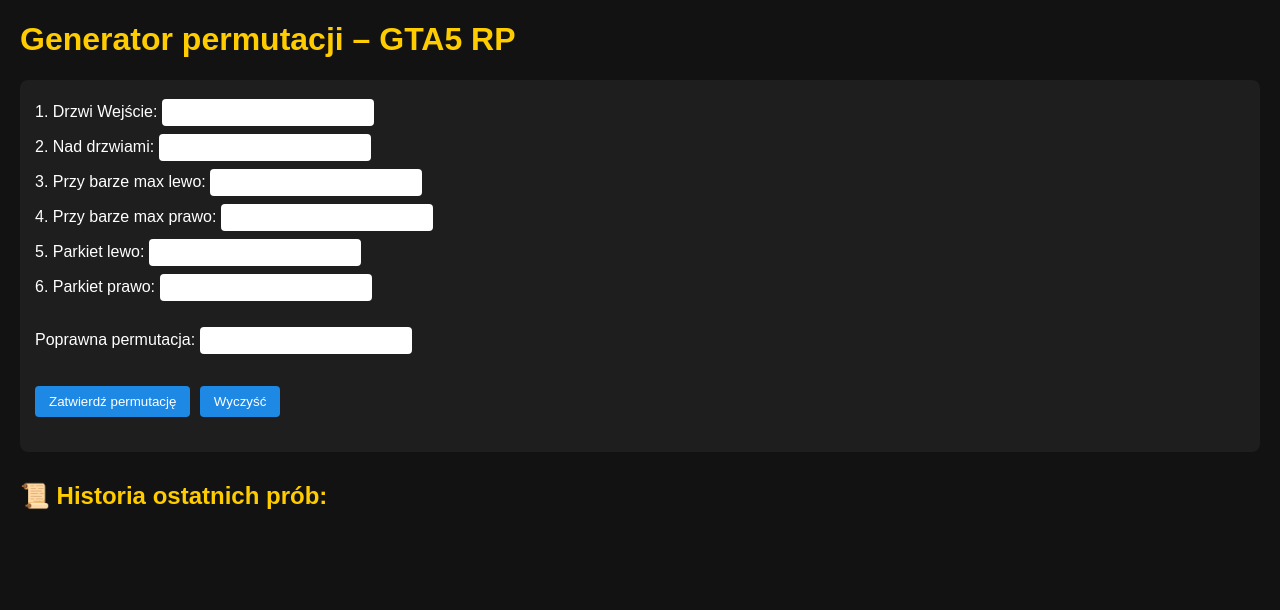
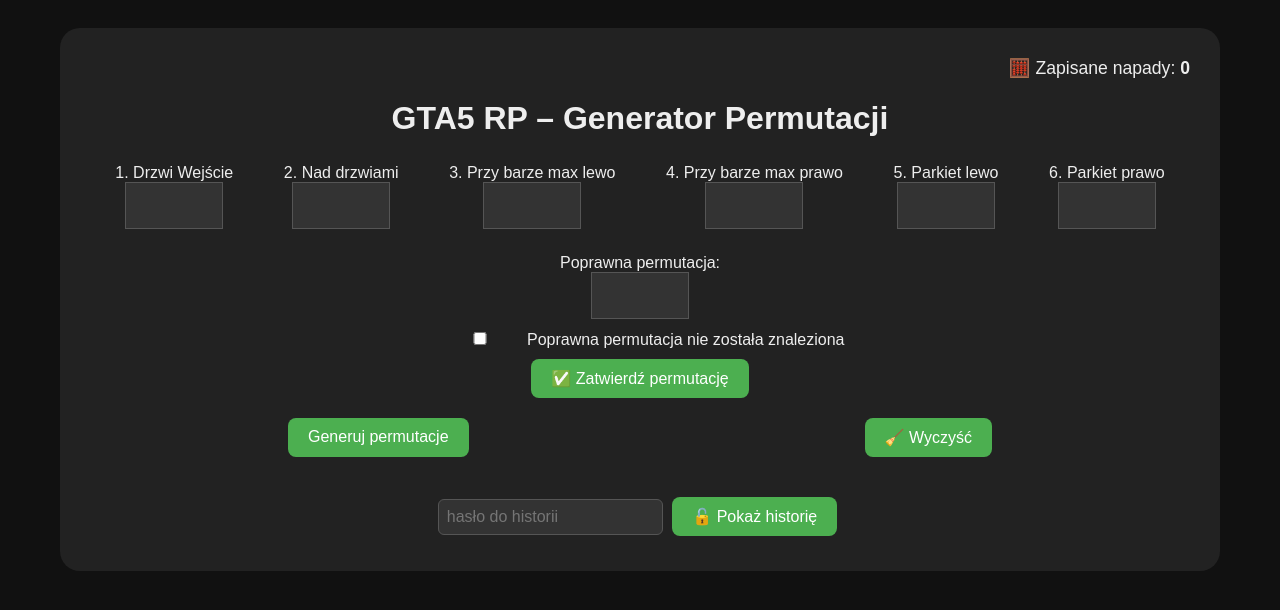
Before and after one commit to HuraganHakier/permutacjeklub, a Flask app: page / in a window 1280 px wide. Shown: the top 610 px of the page. Run offline with Flask 3, Linux system fonts and the light colour scheme; data that the repository does not hold is empty.

Commit message:
Add files via upload

```diff
--- a/app.py
+++ b/app.py
@@ -2,10 +2,11 @@
 from itertools import permutations
 import sqlite3
 import os
-from datetime import datetime
+from datetime import datetime, timedelta
 
 app = Flask(__name__)
 DB_FILE = "baza.db"
+HISTORY_PASSWORD = "napad123"
 
 def init_db():
     if not os.path.exists(DB_FILE):
@@ -44,33 +45,59 @@
 
         cyfry = ''.join(miejsca.values())
         poprawna = request.form.get("poprawna", "")
+        brak_poprawnej = request.form.get("brakpoprawnej") == "on"
         zatwierdz = request.form.get("zatwierdz") == "1"
 
-        if "clear" in request.form:
-            return render_template("index.html", wynik=[], liczba_perm=0, error=None,
-                                   miejsca={k:"" for k in miejsca}, poprawna="",
-                                   trafione=False, historia=fetch_history(), komunikat="", potwierdzenie=False)
+        if zatwierdz:
 
-        if zatwierdz:
             if len(cyfry) != 6 or not cyfry.isdigit():
                 error = "Wprowadź dokładnie 6 cyfr – po jednej w każdym miejscu."
-            elif len(poprawna) != 6 or not poprawna.isdigit():
+            elif not brak_poprawnej and (len(poprawna) != 6 or not poprawna.isdigit()):
+                error = "Poprawna permutacja musi mieć dokładnie 6 cyfr."
+
+        elif "clear" in request.form:
+            return render_template("index.html", wynik=[], liczba_perm=0, error=None,
+                                   miejsca={k:"" for k in miejsca}, poprawna="", trafione=False,
+                                   historia=fetch_history(), komunikat="", potwierdzenie=False, licznik=policz_napady())
+
+        if "clearhistory" in request.form:
+            podane_haslo = request.form.get("clearpassword", "")
+            if podane_haslo == HISTORY_PASSWORD:
+                with sqlite3.connect(DB_FILE) as conn:
+                    conn.execute("DELETE FROM historia")
+                komunikat = "Historia została wyczyszczona ✅"
+            else:
+                komunikat = "Błędne hasło do usunięcia historii ❌"
+
+        elif zatwierdz:
+            if len(cyfry) != 6 or not cyfry.isdigit():
+                error = "Wprowadź dokładnie 6 cyfr – po jednej w każdym miejscu."
+            elif not brak_poprawnej and (len(poprawna) != 6 or not poprawna.isdigit()):
                 error = "Poprawna permutacja musi mieć dokładnie 6 cyfr."
             else:
-                perms = sorted(set(permutations(cyfry)))
-                wynik = [''.join(p) for p in perms]
-                liczba_perm = len(wynik)
-                trafione = poprawna in wynik
-                with sqlite3.connect(DB_FILE) as conn:
-                    conn.execute("""
-                        INSERT INTO historia (czas, drzwi_wejscie, nad_drzwiami, bar_lewo, bar_prawo, parkiet_lewo, parkiet_prawo, poprawna, trafione)
-                        VALUES (?, ?, ?, ?, ?, ?, ?, ?, ?)
-                    """, (datetime.now().strftime('%Y-%m-%d %H:%M:%S'),
-                          miejsca["drzwi_wejscie"], miejsca["nad_drzwiami"],
-                          miejsca["bar_lewo"], miejsca["bar_prawo"],
-                          miejsca["parkiet_lewo"], miejsca["parkiet_prawo"],
-                          poprawna, int(trafione)))
-                    potwierdzenie = True
+                if not brak_poprawnej:
+                    perms = sorted(set(permutations(cyfry)))
+                    wynik = [''.join(p) for p in perms]
+                    liczba_perm = len(wynik)
+                    trafione = poprawna in wynik
+                else:
+                    poprawna = None
+                    trafione = False
+
+                if not is_duplicate(cyfry):
+                    with sqlite3.connect(DB_FILE) as conn:
+                        conn.execute("""
+                            INSERT INTO historia (czas, drzwi_wejscie, nad_drzwiami, bar_lewo, bar_prawo, parkiet_lewo, parkiet_prawo, poprawna, trafione)
+                            VALUES (?, ?, ?, ?, ?, ?, ?, ?, ?)
+                        """, (datetime.now().strftime('%Y-%m-%d %H:%M:%S'),
+                              miejsca["drzwi_wejscie"], miejsca["nad_drzwiami"],
+                              miejsca["bar_lewo"], miejsca["bar_prawo"],
+                              miejsca["parkiet_lewo"], miejsca["parkiet_prawo"],
+                              poprawna, int(trafione)))
+                        potwierdzenie = True
+                else:
+                    komunikat = "❗ Ten napad już został zapisany w ciągu ostatnich kilku minut."
+
         else:
             if len(cyfry) == 6 and cyfry.isdigit():
                 perms = sorted(set(permutations(cyfry)))
@@ -80,15 +107,37 @@
                 error = "Wprowadź dokładnie 6 cyfr – po jednej w każdym miejscu."
 
     return render_template("index.html", wynik=wynik, liczba_perm=liczba_perm, error=error,
-                           miejsca=miejsca, poprawna=poprawna, trafione=trafione,
-                           historia=fetch_history(), komunikat=komunikat, potwierdzenie=potwierdzenie)
+                           miejsca=miejsca, poprawna=poprawna,
+                           trafione=trafione, komunikat=komunikat,
+                           historia=fetch_history(), potwierdzenie=potwierdzenie, licznik=policz_napady())
 
 def fetch_history():
     with sqlite3.connect(DB_FILE) as conn:
         cursor = conn.cursor()
-        cursor.execute("SELECT czas, drzwi_wejscie || nad_drzwiami || bar_lewo || bar_prawo || parkiet_lewo || parkiet_prawo AS cyfry, poprawna, trafione FROM historia ORDER BY id DESC LIMIT 10")
+        cursor.execute("SELECT czas, drzwi_wejscie || nad_drzwiami || bar_lewo || bar_prawo || parkiet_lewo || parkiet_prawo AS cyfry, poprawna, trafione, id FROM historia ORDER BY id DESC LIMIT 10")
         return cursor.fetchall()
+
+def is_duplicate(cyfry):
+    with sqlite3.connect(DB_FILE) as conn:
+        cursor = conn.cursor()
+        cursor.execute("""
+            SELECT czas FROM historia
+            WHERE drzwi_wejscie || nad_drzwiami || bar_lewo || bar_prawo || parkiet_lewo || parkiet_prawo = ?
+            ORDER BY id DESC LIMIT 1
+        """, (cyfry,))
+        row = cursor.fetchone()
+        if row:
+            ostatni_czas = datetime.strptime(row[0], '%Y-%m-%d %H:%M:%S')
+            return datetime.now() - ostatni_czas < timedelta(minutes=3)
+    return False
+
+def policz_napady():
+    with sqlite3.connect(DB_FILE) as conn:
+        cursor = conn.cursor()
+        cursor.execute("SELECT COUNT(*) FROM historia")
+        return cursor.fetchone()[0]
 
 if __name__ == "__main__":
     init_db()
-    app.run(debug=True)
+    port = int(os.environ.get("PORT", 5000))
+    app.run(host="0.0.0.0", port=port)
--- a/requirements.txt
+++ b/requirements.txt
@@ -1 +1 @@
-flask
+Flask==3.0.0
--- a/static/style.css
+++ b/static/style.css
@@ -1,42 +1,114 @@
-
 body {
-    background-color: #121212;
-    color: #ffffff;
     font-family: Arial, sans-serif;
-    margin: 20px;
+    background-color: #111;
+    color: #eee;
+    text-align: center;
+    padding: 20px;
 }
-input[type="text"], input[type="password"] {
-    padding: 6px;
-    margin: 4px 0;
-    width: 200px;
-    border-radius: 4px;
-    border: none;
+.container {
+    width: 95%;
+    max-width: 1100px;
+    margin: auto;
+    background: #222;
+    padding: 30px;
+    border-radius: 20px;
+}
+.cyfry-form {
+    display: flex;
+    justify-content: space-around;
+    flex-wrap: wrap;
+}
+.cyfra-blok {
+    display: flex;
+    flex-direction: column;
+    align-items: center;
+    margin: 5px;
+}
+.cyfra-blok input, .poprawna-blok input {
+    font-size: 1.6em;
+    width: 80px;
+    text-align: center;
+    padding: 8px;
+    background: #333;
+    color: #eee;
+    border: 1px solid #555;
+}
+.poprawna-blok {
+    display: flex;
+    flex-direction: column;
+    align-items: center;
+    width: 100%;
+    margin: 20px 0 10px 0;
+}
+.poprawna-blok button {
+    margin-top: 10px;
 }
 button {
-    padding: 8px 14px;
-    margin: 10px 5px 20px 0;
-    background-color: #1e88e5;
+    padding: 10px 20px;
+    font-size: 1em;
+    background-color: #4CAF50;
     color: white;
     border: none;
-    border-radius: 4px;
+    border-radius: 8px;
     cursor: pointer;
+    margin: 5px;
 }
-button:hover {
-    background-color: #1565c0;
-}
-ul {
-    list-style-type: none;
-    padding: 0;
-}
-li {
-    padding: 3px 0;
-}
-h1, h2, h3 {
-    color: #ffcc00;
-}
-form {
-    margin-bottom: 30px;
-    padding: 15px;
-    background-color: #1e1e1e;
+.wynik {
+    margin-top: 20px;
+    max-height: 300px;
+    overflow-y: auto;
+    text-align: left;
+    padding: 10px;
+    background: #333;
     border-radius: 8px;
 }
+.perm {
+    font-family: monospace;
+    font-size: 1.2em;
+    margin: 2px 0;
+}
+.error {
+    color: red;
+    font-weight: bold;
+}
+.info {
+    color: #4CAF50;
+    font-weight: bold;
+}
+.historia-box {
+    text-align: left;
+    background: #1c1c1c;
+    padding: 10px;
+    border-radius: 8px;
+    margin-top: 20px;
+    max-height: 300px;
+    overflow-y: auto;
+}
+.hist-entry {
+    padding: 5px 0;
+    border-bottom: 1px solid #444;
+    font-family: monospace;
+}
+.clearhist-form {
+    margin-top: 10px;
+}
+.clearhist-form input {
+    padding: 6px;
+    font-size: 1em;
+    border: 1px solid #444;
+    background: #333;
+    color: #eee;
+    border-radius: 6px;
+    margin-right: 5px;
+}
+#histUnlock {
+    margin-top: 30px;
+}
+#histUnlock input {
+    padding: 8px;
+    font-size: 1em;
+    background: #333;
+    color: #eee;
+    border: 1px solid #555;
+    border-radius: 6px;
+}
--- a/templates/index.html
+++ b/templates/index.html
@@ -1,14 +1,19 @@
 <!DOCTYPE html>
 <html lang="pl">
 <head>
-    <link rel="stylesheet" href="{{ url_for('static', filename='style.css') }}">
     <meta charset="UTF-8">
     <title>Permutacje GTA5 RP</title>
+    <link rel="stylesheet" href="/static/style.css">
+    <style>#historiaSekcja { display: none; }</style>
 </head>
-<body>
-<h1>Generator permutacji – GTA5 RP</h1>
+<body class="dark">
+<div class="container">
+    <div style="text-align:right; font-size: 1.1em; margin-bottom:10px;">
+        🧮 Zapisane napady: <strong>{{ licznik }}</strong>
+    </div>
 
-<form method="POST">
+    <h1>GTA5 RP – Generator Permutacji</h1>
+    <form method="POST" class="cyfry-form">
         {% for key, label in {
             'drzwi_wejscie':'1. Drzwi Wejście',
             'nad_drzwiami':'2. Nad drzwiami',
@@ -17,34 +22,95 @@
             'parkiet_lewo':'5. Parkiet lewo',
             'parkiet_prawo':'6. Parkiet prawo'
         }.items() %}
-        <label>{{ label }}: <input type="text" name="{{ key }}" maxlength="1" value="{{ miejsca[key] }}" required></label><br>
+        <div class="cyfra-blok">
+            <label>{{ label }}</label>
+            <input type="text" name="{{ key }}" maxlength="1" pattern="[0-9]" value="{{ miejsca[key] }}" required>
+        </div>
         {% endfor %}
-    <br>
-    <label>Poprawna permutacja: <input type="text" name="poprawna" maxlength="6" value="{{ poprawna }}"></label><br><br>
-    <button type="submit" name="zatwierdz" value="1">Zatwierdź permutację</button>
-    <button type="submit" name="clear" value="1">Wyczyść</button>
+
+        <div class="poprawna-blok">
+            <label>Poprawna permutacja:</label>
+            <input type="text" name="poprawna" maxlength="6" pattern="[0-9]{6}" value="{{ poprawna }}">
+            <label style="margin-top:10px;">
+                <input type="checkbox" name="brakpoprawnej"> Poprawna permutacja nie została znaleziona
+            </label>
+            <button type="submit" name="zatwierdz" value="1" onclick="return potwierdzDodanie()">✅ Zatwierdź permutację</button>
+        </div>
+
+        <button type="submit">Generuj permutacje</button>
+        <button type="submit" name="clear" value="1" formnovalidate>🧹 Wyczyść</button>
     </form>
 
     {% if error %}
-    <p style="color:red;">{{ error }}</p>
+        <p class="error">{{ error }}</p>
     {% endif %}
     {% if komunikat %}
-    <p>{{ komunikat }}</p>
-{% endif %}
-{% if wynik %}
-    <h3>Permutacje:</h3>
-    <ul>
-    {% for perm in wynik %}
-        <li>{{ perm }}</li>
-    {% endfor %}
-    </ul>
+        <p class="info">{{ komunikat }}</p>
     {% endif %}
 
+    {% if wynik %}
+        <h2>Znaleziono {{ liczba_perm }} permutacji:</h2>
+        <div class="wynik">
+            {% for perm in wynik %}
+                <div class="perm">{{ perm }}</div>
+            {% endfor %}
+        </div>
+    {% endif %}
+
+    <div id="histUnlock">
+        <input type="password" id="histHaslo" placeholder="hasło do historii">
+        <button onclick="pokazHistorie()">🔓 Pokaż historię</button>
+    </div>
+    <div id="historiaSekcja">
+        {% if historia %}
         <h2>📜 Historia ostatnich prób:</h2>
-<ul>
+        <div class="historia-box">
             {% for h in historia %}
-    <li>{{ h[0] }} – {{ h[1] }}, poprawna: {{ h[2] or '-' }} {% if h[3] %}✔️{% else %}❌{% endif %}</li>
+                <div class="hist-entry">
+    <form method="POST" style="display:inline;">
+        <input type="hidden" name="usun" value="{{ h[4] }}">
+        <button type="submit" class="usun-btn" title="Usuń">🗑️</button>
+    </form>
+    <strong>{{ h[0] }}</strong> – <code>{{ h[1] }}</code>,
+                    poprawna: <code>{{ h[2] or '-' }}</code>
+                    {% if h[3] %}<span style="color:lightgreen;">✔️</span>{% else %}<span style="color:red;">❌</span>{% endif %}
+                </div>
             {% endfor %}
-</ul>
+        </div>
+        <form method="POST" class="clearhist-form">
+            <input type="password" name="clearpassword" placeholder="hasło do czyszczenia" required>
+            <button type="submit" name="clearhistory" value="1">🗑️ Wyczyść historię</button>
+        </form>
+        {% endif %}
+    </div>
+</div>
+
+<script>
+function pokazHistorie() {
+    if (localStorage.getItem("historia") === "odblokowana") {
+        localStorage.setItem("historia", "odblokowana");
+        document.getElementById("historiaSekcja").style.display = "block";
+        document.getElementById("histUnlock").style.display = "none";
+        return;
+    }
+    const haslo = document.getElementById("histHaslo").value;
+    if (haslo === "napad123") {
+        localStorage.setItem("historia", "odblokowana");
+        document.getElementById("historiaSekcja").style.display = "block";
+        document.getElementById("histUnlock").style.display = "none";
+    } else {
+        alert("Błędne hasło!");
+    }
+}
+function potwierdzDodanie() {
+    return confirm("Czy na pewno chcesz zapisać ten napad do historii?");
+}
+window.addEventListener("DOMContentLoaded", function() {
+    if (localStorage.getItem("historia") === "odblokowana") {
+        document.getElementById("historiaSekcja").style.display = "block";
+        document.getElementById("histUnlock").style.display = "none";
+    }
+});
+</script>
 </body>
 </html>
```
Lines whose indentation alone changed are shown as unchanged.
